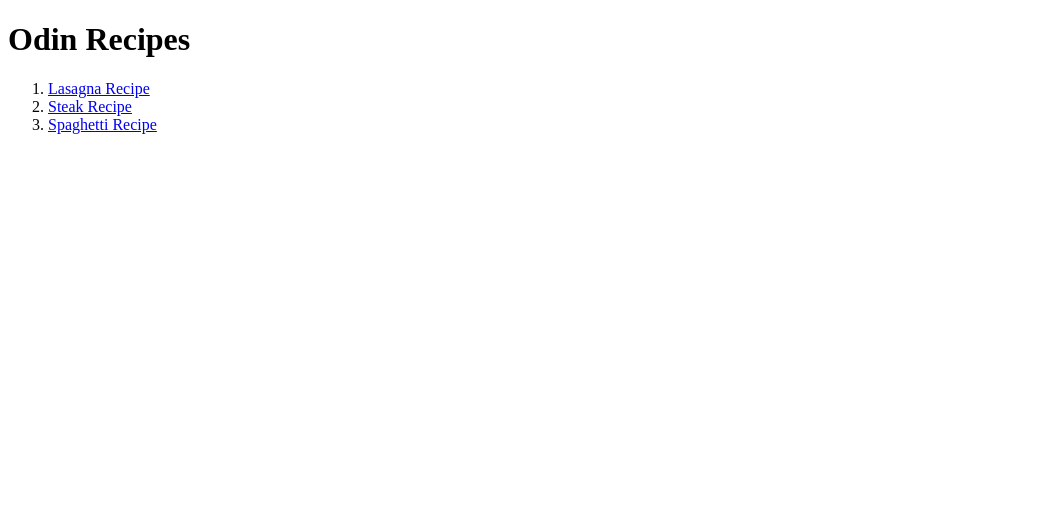
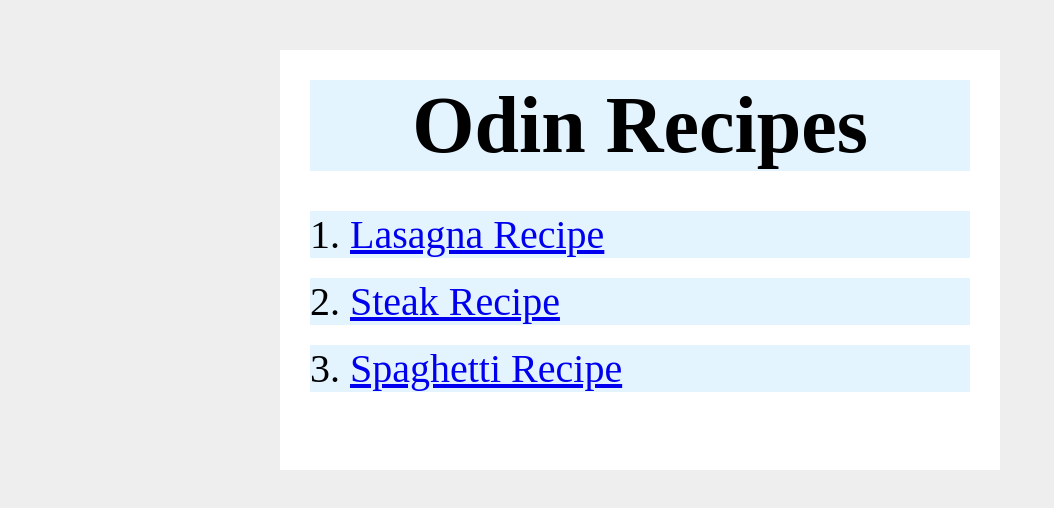
Before and after one commit to peppapig-03/odin-recipes, a plain HTML site: page index.html in a window 1280 px wide. Shown: the whole page, without its empty margins (0-1054 px from the left). Drawn offline with Linux system fonts and the light colour scheme.

Commit message:
used CSS to edit index page

```diff
--- a/index.html
+++ b/index.html
@@ -3,14 +3,16 @@
 <head>
     <meta charset="UTF-8">
     <title>Odin Project</title>
+    <link rel="stylesheet" href="./style.css">
 </head>
 <body>
-    <h1>Odin Recipes</h1>
-    <ol>
-        <li><a href="./recipe_1/lasagna.html" target="_self">Lasagna Recipe</a></li>
-        <li><a href="./recipe_2/steak.html" target="_self">Steak Recipe</a></li>
-        <li><a href="./recipe_3/spaghetti.html" target="_self"> Spaghetti Recipe</a></li>
-    </ol>
-
+    <div class="card">
+        <h1 class="title">Odin Recipes</h1>
+        <ol>
+            <li class="listings"><a href="./recipe_1/lasagna.html" target="_self">Lasagna Recipe</a></li>
+            <li class="listings"><a href="./recipe_2/steak.html" target="_self">Steak Recipe</a></li>
+            <li class="listings"><a href="./recipe_3/spaghetti.html" target="_self"> Spaghetti Recipe</a></li>
+        </ol>
+    </div>
 </body>
 </html>
--- /dev/null
+++ b/style.css
@@ -0,0 +1,24 @@
+body{
+    background-color: #eee;
+    font-size:40px;
+}
+.card{
+    width:700px;
+    height:400px;
+    margin:50px auto;
+    border-color:black;
+    background:#fff;
+    padding:10px;
+}
+.title{
+    background-color:#e3f4ff;
+    margin:20px;
+    text-align: center;
+}
+.listings{
+    background-color:#e3f4ff;
+    margin:20px 0px;
+}
+ol{list-style-position: inside;
+    padding:0px 20px;
+}
```
Also changed, not shown: 1 other file.
